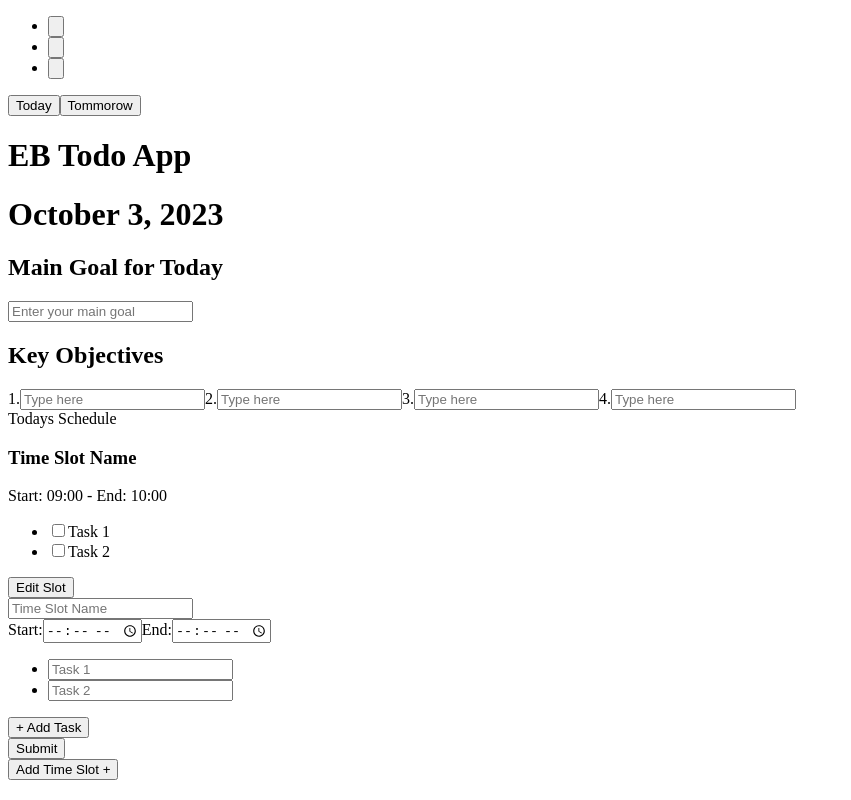
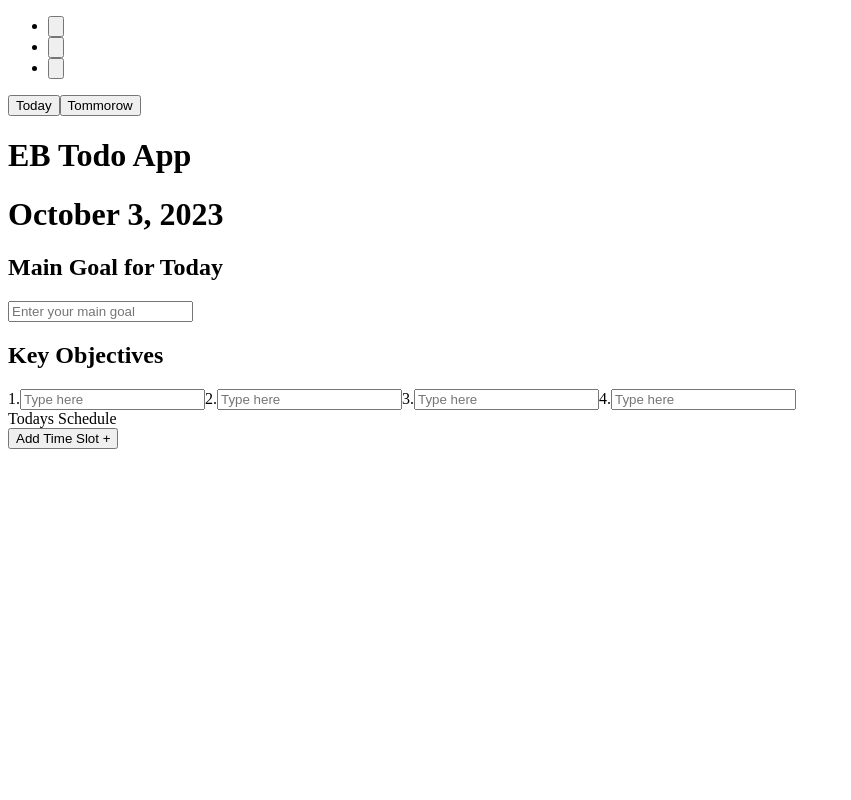
Before and after one commit to thesayf/eb-todo-app, a React (Create React App) app: page / in a window 1280 px wide. Shown: the whole page, without its empty margins (0-851 px from the left). Built offline with nearby package versions, Linux system fonts and the light colour scheme; the HTML template or start-up script is replaced by a standard one.

Commit message:
added state to the all the inputs added state to the schedule planner task adder function working slot adder function working

```diff
--- a/src/app_context.tsx
+++ b/src/app_context.tsx
@@ -1,4 +1,18 @@
 import React, {createContext, useContext, ReactNode} from "react";
+
+export interface Task {
+    number: number;
+    name: string;
+    completed: boolean;
+}
+
+interface TimeSlot {
+    name: string;
+    startTime: string;
+    endTime: string;
+    tasks: Task[];
+    isSubmitted: boolean;
+}
 
 interface AppState {
     mainGoal : string;
@@ -11,6 +25,8 @@ interface AppState {
     set_objective_three : React.Dispatch<React.SetStateAction<string>>;
     objective_four : string;
     set_objective_four : React.Dispatch<React.SetStateAction<string>>;
+    timeSlots: TimeSlot[];
+    setTimeSlots: React.Dispatch<React.SetStateAction<TimeSlot[]>>;
 }
 
 const AppContext = createContext<AppState | undefined>(undefined);
@@ -25,6 +41,7 @@ export const AppProvider: React.FC<AppProviderProps> = ({ children }) => {
     const [objective_two, set_objective_two] = React.useState<string>("");
     const [objective_three, set_objective_three] = React.useState<string>("");
     const [objective_four, set_objective_four] = React.useState<string>("");
+    const [timeSlots, setTimeSlots] = React.useState<TimeSlot[]>([]);
 
     const contextValue = {
         mainGoal,
@@ -36,7 +53,9 @@ export const AppProvider: React.FC<AppProviderProps> = ({ children }) => {
         objective_three,
         set_objective_three,
         objective_four,
-        set_objective_four
+        set_objective_four,
+        timeSlots,
+        setTimeSlots
     };
 
     return <AppContext.Provider value={contextValue}>{children}</AppContext.Provider>;
--- a/src/components/submitted_time_slot_component.tsx
+++ b/src/components/submitted_time_slot_component.tsx
@@ -1,6 +1,15 @@
 import React from 'react'
+import { Task } from '../app_context'
 
-const SubmittedTimeSlot: React.FC = () => {
+type SubmittedTimeSlotProps = {
+    slotName: string;
+    startTime: string;
+    endTime: string;
+    tasks: Task[];
+    onEdit: () => void;
+}
+
+const SubmittedTimeSlot: React.FC<SubmittedTimeSlotProps>  = ({slotName, startTime, endTime, tasks, onEdit}) => {
     return (
         <div className="col-span-full p-4 border rounded-md flex flex-col space-y-4">
             {/* Main Content */}
@@ -9,32 +18,33 @@ const SubmittedTimeSlot: React.FC = () => {
                 <div className="flex items-center justify-between">
                     {/* Time Slot Name */}
                     <div className="flex-grow mr-4">
-                        <h3 className="font-semibold">Time Slot Name</h3>
+                        <h3 className="font-semibold">{slotName}</h3>
                     </div>
                     {/* Time Interval */}
                     <div className="text-gray-600">
-                        Start: 09:00 - End: 10:00
+                        Start: {startTime}- End: {endTime}
                     </div>
                 </div>
 
                 {/* Tasks */}
                 <div className="space-y-2">
-                    <ul className="list-decimal pl-5">
-                        <li className="flex items-center">
-                            <input type="checkbox" className="mr-2" />
-                            <span>Task 1</span>
-                        </li>
-                        <li className="flex items-center">
-                            <input type="checkbox" className="mr-2" />
-                            <span>Task 2</span>
-                        </li>
+                <ul className="list-decimal pl-5">
+                        {tasks.map((task, index) => (
+                            <li key={index} className="flex items-center">
+                                <input type="checkbox" className="mr-2" />
+                                <span>{task.name}</span>
+                            </li>
+                        ))}
                     </ul>
                 </div>
             </div>
 
             {/* Edit Button */}
             <div className="mt-2 flex justify-end">
-                <button className="btn btn-outline btn-primary">
+                <button
+                    className="btn btn-outline btn-primary"
+                    onClick={onEdit}
+                    >
                     Edit Slot
                 </button>
             </div>
--- a/src/components/time_slot_adder_component.tsx
+++ b/src/components/time_slot_adder_component.tsx
@@ -1,8 +1,29 @@
 import React from "react";
+import { useAppContext } from "../app_context";
 
 const TimeSlotAdder: React.FC = () => {
+    const { timeSlots, setTimeSlots } = useAppContext();
+
+    const handleAddTimeSlot = () => {
+        const newUnsubmittedSlot = {
+            // Assuming all these properties exist on the time slot object.
+            name: "",
+            startTime: "",
+            endTime: "",
+            tasks: [],
+            isSubmitted: false
+        };
+
+        setTimeSlots([...timeSlots, newUnsubmittedSlot]);
+    };
+
     return(
-        <button className="btn btn-primary">Add Time Slot +</button>
+        <button
+            className="btn btn-primary w-full mt-2"
+            onClick={handleAddTimeSlot}
+        >Add Time Slot +
+
+        </button>
     )
 }
 
--- a/src/components/time_slot_component.tsx
+++ b/src/components/time_slot_component.tsx
@@ -1,6 +1,56 @@
-import React from "react";
+import React, {useState} from "react";
+import { useAppContext } from "../app_context";
+import SubmittedTimeSlot from "./submitted_time_slot_component";
 
 const TimeSlot: React.FC = () => {
+    const { timeSlots, setTimeSlots } = useAppContext();
+    const [slotName, setSlotName] = useState<string>("");
+    const [startTime, setStartTime] = useState<string>("");
+    const [endTime, setEndTime] = useState<string>("");
+    const [tasks, setTasks] = useState<string[]>([]);
+    const [isSubmitted, setIsSubmitted] = useState<boolean>(false)
+
+    const handleSubmit = () => {
+        const newSlot = {
+            name: slotName,
+            startTime: startTime,
+            endTime: endTime,
+            tasks: tasks.map((task, index) => {
+                return {
+                    number: index + 1,
+                    name: task,
+                    completed: false
+                };
+            }),
+            isSubmitted: true
+        };
+
+        // Replace the last slot (the unsubmitted one) with the new submitted slot.
+        const newTimeSlots = [...timeSlots];
+        newTimeSlots[newTimeSlots.length - 1] = newSlot;
+
+        setTimeSlots(newTimeSlots);
+    };
+
+    if (isSubmitted) {
+        const taskObjects = tasks.map((taskName, index) => ({
+            number: index + 1,
+            name: taskName,
+            completed: false,
+        }));
+
+        return (
+            <SubmittedTimeSlot
+                slotName={slotName}
+                startTime={startTime}
+                endTime={endTime}
+                tasks={taskObjects}
+                onEdit={() => setIsSubmitted(false)}
+            />
+        );
+    }
+
+
     return (
         <div className="col-span-full p-4 border rounded-md flex flex-col space-y-4">
             {/* Main Content */}
@@ -9,28 +59,63 @@ const TimeSlot: React.FC = () => {
                 <div className="flex items-center justify-between">
                     {/* Time Slot Name */}
                     <div className="flex-grow mr-4">
-                        <input type="text" name="slotName" placeholder="Time Slot Name" className="border rounded-md w-full p-1" />
+                        <input
+                            type="text"
+                            name="slotName"
+                            placeholder="Time Slot Name"
+                            className="border rounded-md w-full p-1"
+                            value={slotName}
+                            onChange={(e) => setSlotName(e.target.value)}
+                            />
                     </div>
                     {/* Time Pickers */}
                     <div className="flex space-x-4 items-center">
                         <label>Start:</label>
-                        <input type="time" name="startTime" className="border rounded-md p-1" />
+                        <input
+                            type="time"
+                            name="startTime"
+                            className="border rounded-md p-1"
+                            value={startTime}
+                            onChange={(e) => setStartTime(e.target.value)}
+                            />
                         <label>End:</label>
-                        <input type="time" name="endTime" className="border rounded-md p-1" />
+                        <input
+                            type="time"
+                            name="endTime"
+                            className="border rounded-md p-1"
+                            value={endTime}
+                            onChange={(e) => setEndTime(e.target.value)}
+                            />
                     </div>
                 </div>
 
                 {/* Tasks */}
                 <div className="space-y-2">
                     <ul className="list-decimal pl-5">
-                        <li>
-                            <input type="text" placeholder="Task 1" className="border rounded-md w-full p-1" />
-                        </li>
-                        <li>
-                            <input type="text" placeholder="Task 2" className="border rounded-md w-full p-1" />
-                        </li>
+                        {
+                            tasks.map((task, index) => {
+                                return (
+                                    <li key={index}>
+                                        <input
+                                            type="text"
+                                            placeholder={`Task ${index + 1}`}
+                                            className="border rounded-md w-full p-1 mt-2"
+                                            value={task}
+                                            onChange={(e) => {
+                                                const newTasks = [...tasks];
+                                                newTasks[index] = e.target.value;
+                                                setTasks(newTasks);
+                                            }}
+                                            />
+                                    </li>
+                                )
+                            })
+                        }
                     </ul>
-                    <button className="btn btn-outline btn-primary mt-2">
+                    <button
+                        className="btn btn-outline btn-primary mt-2"
+                        onClick={() => setTasks([...tasks, ""])}
+                        >
                         + Add Task
                     </button>
                 </div>
@@ -38,7 +123,10 @@ const TimeSlot: React.FC = () => {
 
             {/* Submit Button */}
             <div className="mt-2 flex justify-end">
-                <button className="btn btn-primary">
+                <button
+                    className="btn btn-primary"
+                    onClick={handleSubmit}
+                >
                     Submit
                 </button>
             </div>
--- /dev/null
+++ b/src/containers/time_slot_container.tsx
@@ -0,0 +1,44 @@
+import React from "react";
+import { useAppContext } from "../app_context";
+import TimeSlot from "../components/time_slot_component";
+import TimeSlotAdder from "../components/time_slot_adder_component";
+import SubmittedTimeSlot from "../components/submitted_time_slot_component";
+
+const TimeSlotContainer: React.FC = () => {
+
+    const { timeSlots, setTimeSlots } = useAppContext();
+
+    const handleEdit = (indexToEdit: number) => {
+        // Create a new array of time slots where the selected slot's isSubmitted property is set to false
+        const newTimeSlots = timeSlots.map((slot, idx) =>
+            idx === indexToEdit ? { ...slot, isSubmitted: false } : slot
+        );
+
+        setTimeSlots(newTimeSlots);
+    }
+
+    return(
+        <div>
+            {/* Render a TimeSlot form for each entry in timeSlots */}
+            {timeSlots.map((slot, index) => (
+                slot.isSubmitted
+                ? (
+                    <SubmittedTimeSlot
+                        key={index}
+                        slotName={slot.name}
+                        startTime={slot.startTime}
+                        endTime={slot.endTime}
+                        tasks={slot.tasks}
+                        onEdit={() => handleEdit(index)}
+                    />
+                )
+                : <TimeSlot key={index} />
+            ))}
+
+            {/* Button to add a new time slot */}
+            <TimeSlotAdder/>
+        </div>
+    )
+};
+
+export default TimeSlotContainer;
--- a/src/pages/app_layout.tsx
+++ b/src/pages/app_layout.tsx
@@ -9,11 +9,9 @@ import ObjectiveTwo from "../components/objective_two_component";
 import ObjectiveThree from "../components/objective_three_component";
 import ObjectiveFour from "../components/objective_four_component";
 import ScheduleHeader from "../headers/schedule_header";
-import TimeSlot from "../components/time_slot_component";
-import TimeSlotAdder from "../components/time_slot_adder_component";
-import SubmittedTimeSlot from "../components/submitted_time_slot_component";
 import Navbar from "../components/navbar_component";
 import DayTab from "../components/day_tab_component";
+import TimeSlotContainer from "../containers/time_slot_container";
 
 
 const AppLayout: React.FC = () => {
@@ -63,9 +61,7 @@ const AppLayout: React.FC = () => {
 
             {/* Time Table */}
             <div className="grid grid-cols-1 gap-4 mt-2">
-                <SubmittedTimeSlot/>
-                <TimeSlot/>
-                <TimeSlotAdder/>
+                <TimeSlotContainer/>
             </div>
 
         </div>
```
